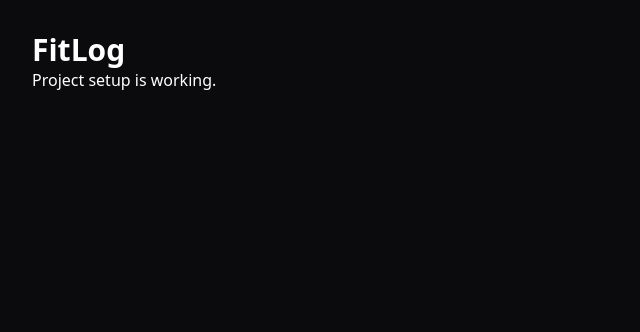
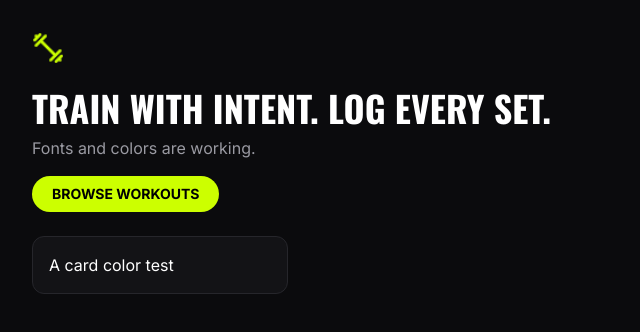
Before and after one commit to arafsarkar13/fitlog, a Next.js app: page / in a window 1280 px wide. Shown: the top 332 px of the page, without its empty margins (0-640 px from the left). Built offline with nearby package versions, Linux system fonts and the light colour scheme.

Commit message:
add logo/banner assets, Oswald + Inter fonts and dark theme colors

```diff
--- a/app/globals.css
+++ b/app/globals.css
@@ -1,6 +1,18 @@
 @import "tailwindcss";
 
+/* Our theme: these become Tailwind classes like bg-page, text-accent, font-display */
+@theme inline {
+  --color-page: #0b0b0d;
+  --color-card: #131316;
+  --color-line: #26262b;
+  --color-accent: #ccff00;
+  --color-muted: #9a9aa2;
+
+  --font-display: var(--font-oswald), sans-serif;
+  --font-body: var(--font-inter), sans-serif;
+}
+
 body {
-  background-color: #0b0b0d;
+  background-color: var(--color-page);
   color: #ffffff;
 }
--- a/app/layout.js
+++ b/app/layout.js
@@ -1,4 +1,16 @@
+import { Inter, Oswald } from "next/font/google";
 import "./globals.css";
+
+const inter = Inter({
+  subsets: ["latin"],
+  variable: "--font-inter",
+});
+
+const oswald = Oswald({
+  subsets: ["latin"],
+  variable: "--font-oswald",
+  weight: ["500", "600", "700"],
+});
 
 export const metadata = {
   title: "FitLog — Workout Library",
@@ -8,7 +20,11 @@ export const metadata = {
 export default function RootLayout({ children }) {
   return (
     <html lang="en">
-      <body>{children}</body>
+      <body
+        className={`${inter.variable} ${oswald.variable} font-body antialiased`}
+      >
+        {children}
+      </body>
     </html>
   );
 }
--- a/app/page.js
+++ b/app/page.js
@@ -1,8 +1,23 @@
+import Image from "next/image";
+
 export default function HomePage() {
   return (
     <main className="p-8">
-      <h1 className="text-3xl font-bold">FitLog</h1>
-      <p>Project setup is working.</p>
+      <Image src="/images/logo.png" alt="FitLog logo" width={32} height={32} />
+
+      <h1 className="font-display mt-6 text-4xl font-bold uppercase">
+        Train with intent. Log every set.
+      </h1>
+
+      <p className="text-muted mt-2">Fonts and colors are working.</p>
+
+      <button className="bg-accent mt-4 rounded-full px-5 py-2 text-sm font-bold text-black">
+        BROWSE WORKOUTS
+      </button>
+
+      <div className="bg-card border-line mt-6 w-64 rounded-xl border p-4">
+        A card color test
+      </div>
     </main>
   );
 }
--- a/next.config.mjs
+++ b/next.config.mjs
@@ -1,6 +1,8 @@
 /** @type {import('next').NextConfig} */
 const nextConfig = {
-  /* config options here */
+  images: {
+    remotePatterns: [{ protocol: "https", hostname: "img.magnific.com" }],
+  },
 };
 
 export default nextConfig;
```
Also changed, not shown: public/images/banner.png (added), public/images/logo.png (added).
